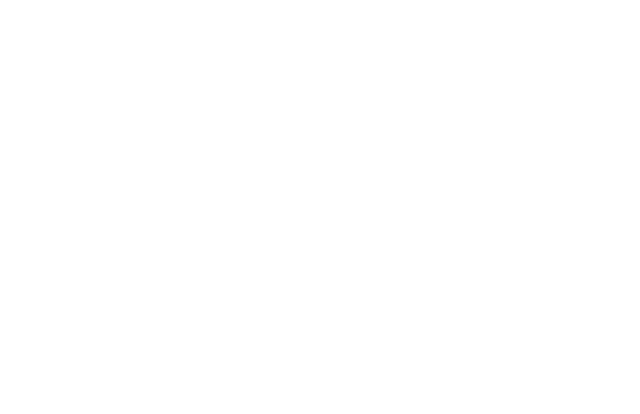
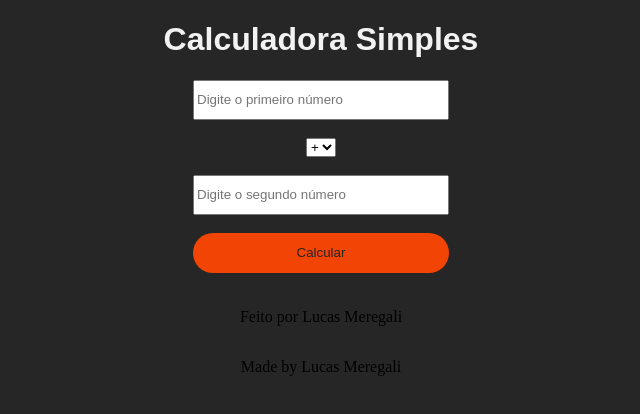
Before and after one commit to Lcms02/Projeto-Calculadora, a plain HTML site: page index.html in a window 1280 px wide. Shown: the whole page, without its empty margins (319-959 px from the left). Drawn offline with Linux system fonts and the light colour scheme.

Commit message:
Project Complete

```diff
--- a/index.html
+++ b/index.html
@@ -1,13 +1,36 @@
 <!DOCTYPE html>
-<html lang="en">
+<html lang="pt-br">
 <head>
     <meta charset="UTF-8">
     <meta http-equiv="X-UA-Compatible" content="IE=edge">
     <meta name="viewport" content="width=device-width, initial-scale=1.0">
     <meta name="Author" content="Lucas Meregali">
-    <title>Calculator</title>
+    <link rel="stylesheet" href="./styles/style.css">
+    <title>Calculadora</title>
 </head>
 <body>
+    <header>
+        <h1>Calculadora Simples</h1>
+    </header>
 
+    <div id="form">
+        <input type="number" id="n1" placeholder="Digite o primeiro número"><br><br>
+        <select id="selector">
+            <option value="+">+</option>
+            <option value="-">-</option>
+            <option value="*">x</option>
+            <option value="/">/</option>
+        </select><br><br>
+        <input type="number" id="n2" placeholder="Digite o segundo número"><br><br>
+        <button onclick="calcular()">Calcular</button>
+    </div>
+    <div>
+        <h3 id="resultado"></h3>
+    </div>
+
+    <p>Feito por Lucas Meregali</p>
+    <p>Made by Lucas Meregali</p>
+
+    <script src="./scripts/script.js"></script>
 </body>
 </html>
--- /dev/null
+++ b/scripts/script.js
@@ -0,0 +1,37 @@
+function calcular (n1,n2){
+    n1 = parseFloat (document.getElementById("n1").value);
+    n2 = parseFloat (document.getElementById("n2").value);
+
+    selector = document.getElementById("selector").value
+
+    switch(selector){
+    case '+':
+        calculo = (n1 + n2);
+        document.getElementById("resultado").innerHTML = `O resultado da soma de ${n1} + ${n2} é = ${calculo}`
+        break;
+
+    case '-':
+        calculo = (n1 - n2)
+        document.getElementById("resultado").innerHTML = `O resultado da subtração de ${n1} - ${n2} é =${calculo}`
+        break;
+
+    case '*':
+        calculo = Math.round((n1 * n2))
+        document.getElementById("resultado").innerHTML = `O resultado da multiplicação de ${n1} x ${n2} é =${calculo}`
+        break;
+
+    case '/':
+        calculo = Math.round((n1 / n2))
+        if(Number.isNaN(calculo)){
+            document.getElementById("resultado").innerHTML = "Insira um divisivel válido!"
+        }
+
+        else{
+        document.getElementById("resultado").innerHTML = `O resultado da divisão de ${n1} / ${n2} é = ${calculo}`
+
+        break;
+     }
+        }
+
+
+}
--- /dev/null
+++ b/styles/style.css
@@ -0,0 +1,44 @@
+body{
+    margin: 0;
+    padding: 0;
+    display: flex;
+    text-align: center;
+    align-items: center;
+    flex-direction: column; /*deixa em coluna*/
+    background-color: #262626;
+}
+
+h1{
+    font-family: sans-serif;
+    font-weight: bolder;
+    color: #F2F2F2;
+}
+
+input{
+    width: 100%;
+    height: 40px;
+    box-sizing: border-box;
+}
+
+#form{
+    width: 20%;
+}
+
+button{
+    background-color: #F24405;
+    color: #262626;
+    border: none;
+    width: 100%;
+    height: 40px;
+    box-sizing: border-box; /* deixar tudo do mesmo tamanho*/
+    border-radius: 20px;
+}
+
+button:hover{
+     cursor: pointer;
+     background-color: #F25C05;
+}
+
+h3{
+    font-family: sans-serif;
+}
```
